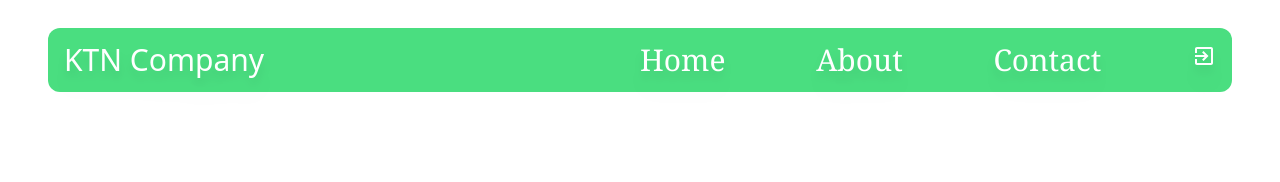
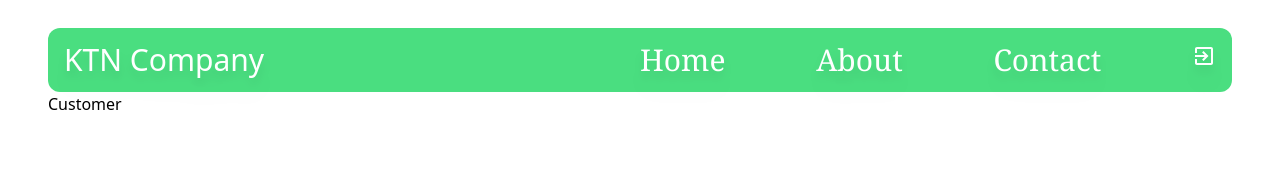
Before and after one commit to PiyumalNipuna60/React-Study-02, a React (Create React App) app in the folder project-01/: page / in a window 1280 px wide. Shown: the top 182 px of the page. Built offline with nearby package versions, Linux system fonts and the light colour scheme.

Commit message:
Add content

```diff
--- a/project-01/src/App.js
+++ b/project-01/src/App.js
@@ -1,4 +1,5 @@
 import './App.css';
+import Customer from './components/Customer/Customer';
 import Header from './components/header/Header';
 
 
@@ -9,6 +10,7 @@ function App() {
     <div className="mt-7 mx-12">
          <div>
           <Header />
+          <Customer />
          </div>
     </div>
   );
--- /dev/null
+++ b/project-01/src/components/Customer/Customer.js
@@ -0,0 +1,9 @@
+import React, { Component } from 'react'
+
+export default class Customer extends Component {
+  render() {
+    return (
+      <div>Customer</div>
+    )
+  }
+}
--- /dev/null
+++ b/project-01/src/components/Customer/index.ts
@@ -0,0 +1 @@
+export { default } from "./Customer"
```
Also changed, not shown: project-01/src/components/Customer/Customer.css (added).
